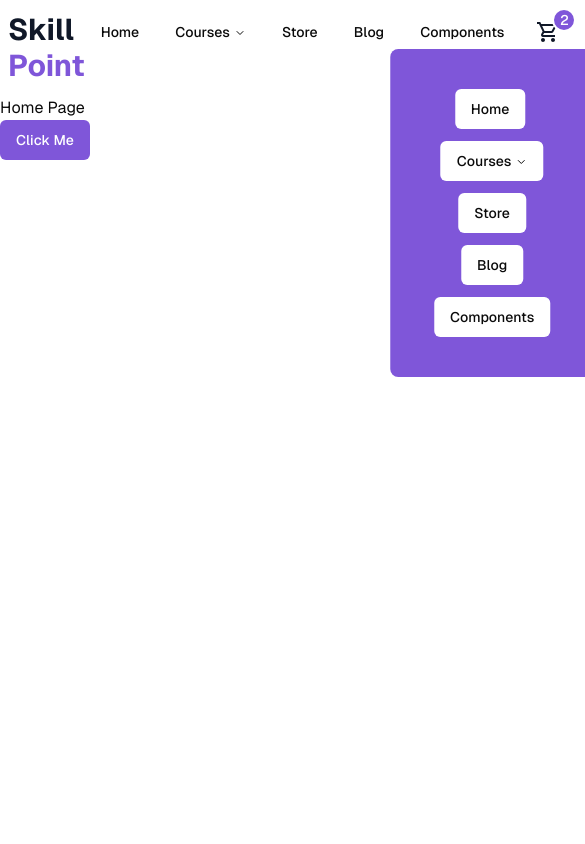
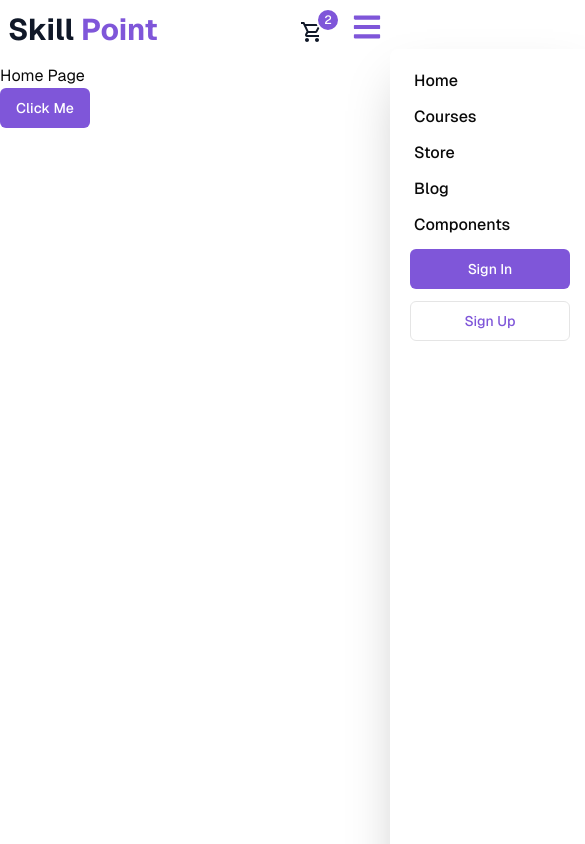
Before and after one commit to shahin-hossain-dev/skill-point, a Next.js app: page / in a window 390 px wide. Shown: the top 844 px of the page, 585 px wide, since content can reach past the window. Built offline with nearby package versions, Linux system fonts and the light colour scheme.

Commit message:
update: navbar

```diff
--- a/src/components/shared/Navbar.jsx
+++ b/src/components/shared/Navbar.jsx
@@ -28,7 +28,7 @@ const Navbar = () => {
           <span className="text-secondary-color">Skill</span> Point
         </h2>
         {/* nav manu */}
-        <div className="sm:hidden lg:block">
+        <div className="hidden lg:block text-lg">
           <NavigationMenu>
             <NavigationMenuList>
               {/* nav-item-1 */}
@@ -74,82 +74,73 @@ const Navbar = () => {
         {/* nav end */}
         <div className="flex gap-3">
           <Button className="bg-outline relative hover:bg-ghost text-secondary-color">
-            <p className="h-6 w-6 absolute -top-1 right-0 border-2 flex justify-center items-center border-white rounded-full bg-primary-color text-white">
+            <p className="h-6 w-6 absolute -top-1 right-0 border-2 flex justify-center items-center text-[12px] border-white rounded-full bg-primary-color text-white">
               2
             </p>
             <MdOutlineShoppingCart className="text-2xl" />
           </Button>
-          <Button className="bg-primary-color sm:hidden text-white hover:bg-[#9E77ED]">
+          <Button className="bg-primary-color hidden lg:block text-white hover:bg-[#9E77ED]">
             Sign In
           </Button>
-          <Button className="bg-primary-color sm:hidden text-white hover:bg-[#9E77ED]">
+          <Button
+            variant="outline"
+            className=" text-primary-color hidden lg:block outline-1 outline-primary-color hover:bg-primary-color hover:text-white"
+          >
             Sign Up
           </Button>
           <div className="lg:hidden relative">
             <button onClick={() => setIsToggleBarOpen(!isToggleBarOpen)}>
               {isToggleBarOpen ? (
-                <IoCloseSharp className="text-3xl duration-150" />
+                <IoCloseSharp className="text-3xl duration-150 text-primary-color " />
               ) : (
-                <FaBars className="text-3xl duration-150" />
+                <FaBars className="text-3xl duration-150 text-primary-color" />
               )}
             </button>
             {/* Sidebar nav item */}
             <div
-              className={`bg-primary-color right-0 p-10 rounded-l-lg  fixed ease-out transition-transform ${
+              className={` right-0 p-5 w-[200px] shadow-2xl min-h-full rounded-l-lg  fixed ease-out transition-transform ${
                 isToggleBarOpen ? "translate-x-0" : "translate-x-full"
               } duration-300`}
             >
-              <div className=" lg:block">
+              {/* small screen side bar */}
+              <div className="lg:hidden font-medium">
                 <NavigationMenu>
-                  <NavigationMenuList className="flex flex-col w-full gap-3">
+                  <NavigationMenuList className="flex items-start flex-col w-full gap-3">
                     {/* nav-item-1 */}
                     <NavigationMenuItem>
-                      <Link
-                        href="/"
-                        className={`${navigationMenuTriggerStyle()}`}
-                      >
+                      <Link href="/" className="ps-1">
                         Home
                       </Link>
                     </NavigationMenuItem>
                     {/* nav-item-2 */}
                     <NavigationMenuItem>
-                      <Link href="/courses">
-                        <NavigationMenuTrigger
-                          className={navigationMenuTriggerStyle()}
-                        >
-                          Courses
-                        </NavigationMenuTrigger>
-                      </Link>
+                      <Link href="/courses">Courses</Link>
                     </NavigationMenuItem>
                     {/* nav-item-3 */}
                     <NavigationMenuItem>
-                      <Link
-                        href="/store"
-                        className={`${navigationMenuTriggerStyle()} `}
-                      >
-                        Store
-                      </Link>
+                      <Link href="/store">Store</Link>
                     </NavigationMenuItem>
                     {/* nav-item-4 */}
                     <NavigationMenuItem>
-                      <Link
-                        href="/blog"
-                        className={navigationMenuTriggerStyle()}
-                      >
-                        Blog
-                      </Link>
+                      <Link href="/blog">Blog</Link>
                     </NavigationMenuItem>
                     {/* nav-item-3 */}
                     <NavigationMenuItem>
-                      <Link
-                        href="/components"
-                        className={navigationMenuTriggerStyle()}
-                      >
-                        Components
-                      </Link>
+                      <Link href="/components">Components</Link>
                     </NavigationMenuItem>
                   </NavigationMenuList>
                 </NavigationMenu>
+                <div className="mt-3 flex flex-col gap-3">
+                  <Button className="bg-primary-color  text-white hover:bg-[#9E77ED]">
+                    Sign In
+                  </Button>
+                  <Button
+                    variant="outline"
+                    className=" text-primary-color outline-1 outline-primary-color hover:bg-primary-color hover:text-white"
+                  >
+                    Sign Up
+                  </Button>
+                </div>
               </div>
             </div>
           </div>
```
